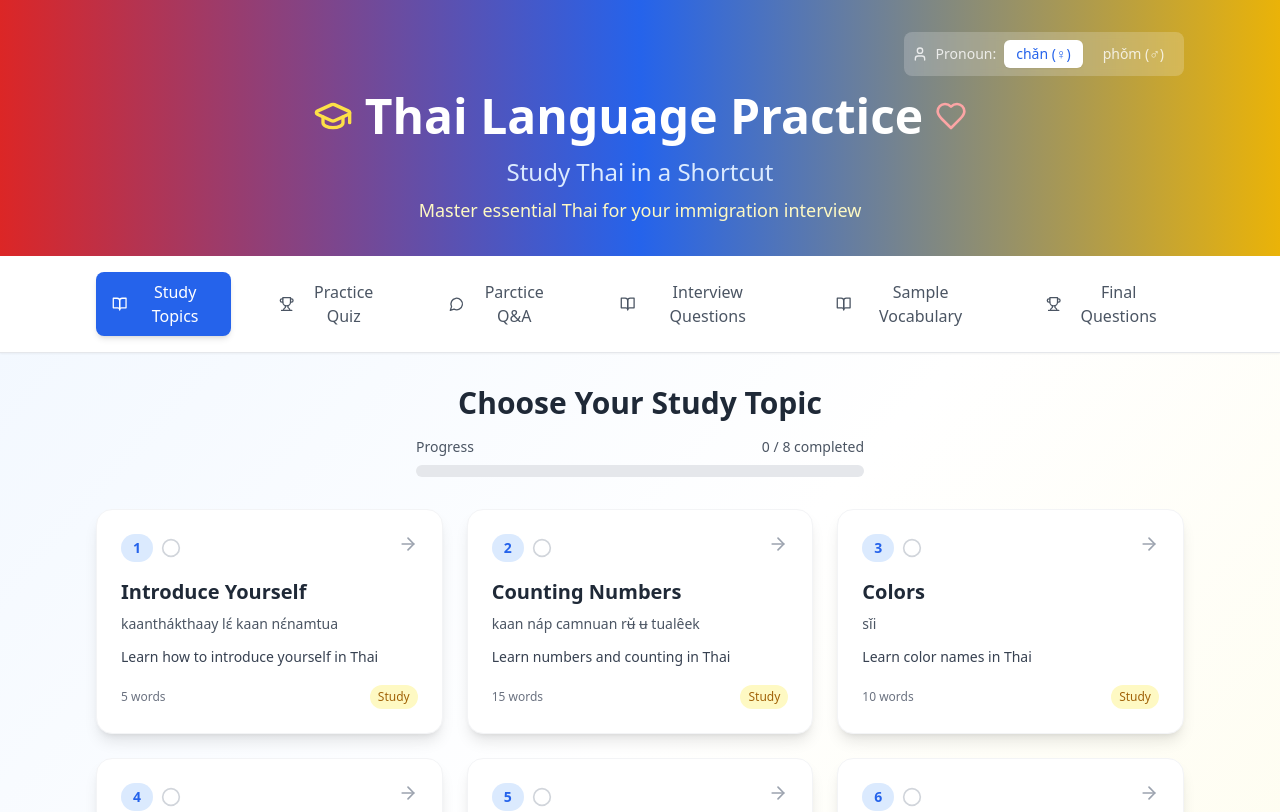
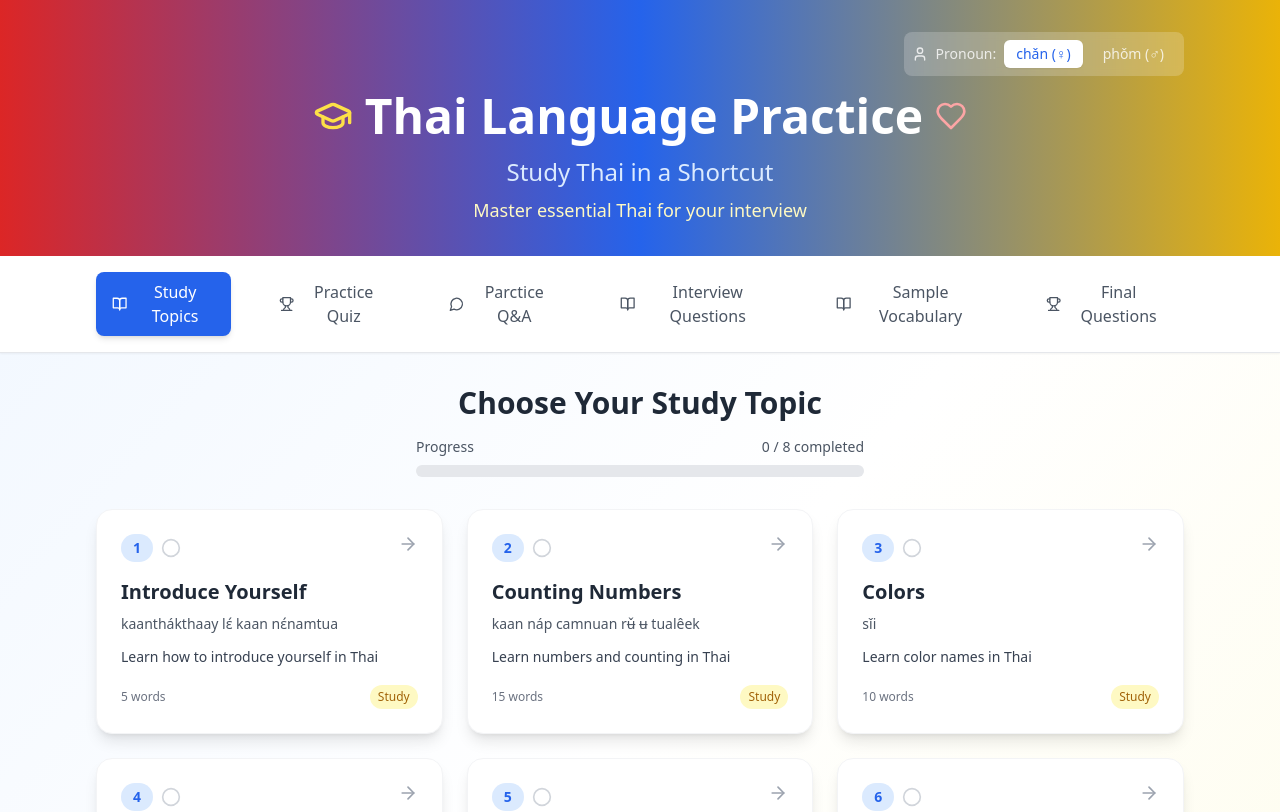
Before and after one commit to minthuzaw/learn-thai, a React (Vite) app: page / in a window 1280 px wide. Shown: the top 812 px of the page. Built offline with nearby package versions, Linux system fonts and the light colour scheme.

Commit message:
Updated Header.tsx

```diff
--- a/src/components/Header.tsx
+++ b/src/components/Header.tsx
@@ -51,7 +51,7 @@ const Header: React.FC<HeaderProps> = ({ pronoun, onPronounChange }) => {
             Study Thai in a Shortcut
           </p>
           <p className="text-lg text-yellow-100 mt-2">
-            Master essential Thai for your immigration interview
+            Master essential Thai for your interview
           </p>
         </div>
       </div>
```
